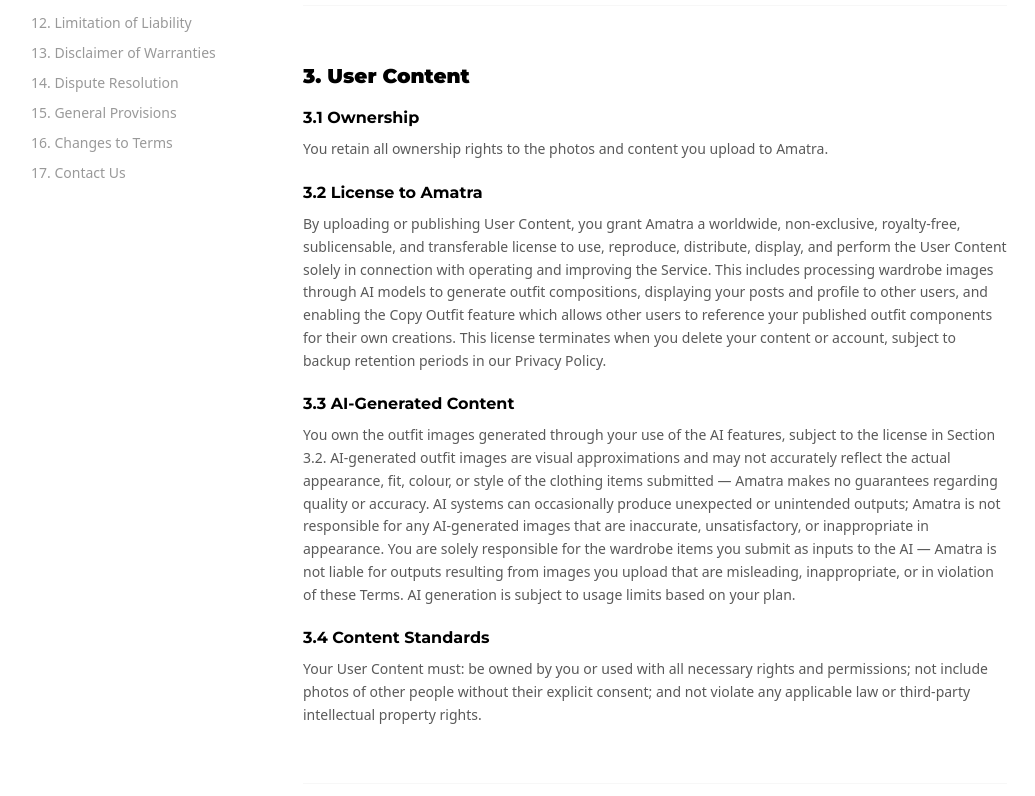
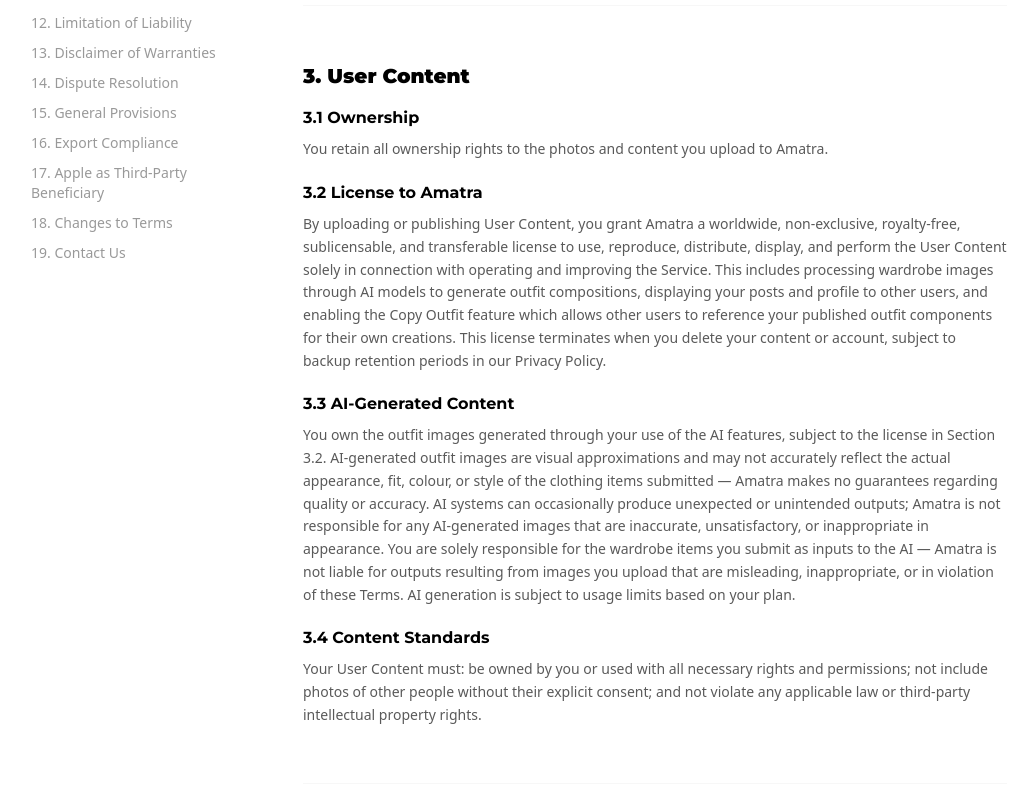
Before and after one commit to NIXBLACK11/amatra_landing_page, a Next.js app: page /terms-of-service in a window 1280 px wide. Shown: the part 884-1680 px from the top of the page, without its empty margins (121-1156 px from the left). Built offline with nearby package versions, Linux system fonts and the light colour scheme.

Commit message:
update legal pages for App Store compliance

```diff
--- a/src/app/privacy-policy/page.tsx
+++ b/src/app/privacy-policy/page.tsx
@@ -29,10 +29,6 @@
       {
         title: "1.5 Website Data",
         content: "When you visit our website, we may collect standard server logs including your IP address, browser type, referring URL, and pages visited. We do not currently use third-party analytics or advertising trackers on our site.",
-      },
-      {
-        title: "1.6 Location Information",
-        content: "We request your approximate location (country or region level) solely to route your connection to the nearest server, ensuring faster AI outfit generation. For example, a user located in Europe will be directed to a European server endpoint, while a user in Asia will be connected to an Asia-Pacific endpoint — reducing latency and improving generation speed for both. Your location is never stored, never associated with your account, and never used for advertising or profiling — it is discarded immediately after the server is selected. You may deny this permission at any time via device Settings; the app will fall back to our default European server and all features will continue to function normally.",
       },
     ],
   },
--- a/src/app/terms-of-service/page.tsx
+++ b/src/app/terms-of-service/page.tsx
@@ -142,13 +142,23 @@
     ],
   },
   {
+    id: "export",
+    title: "16. Export Compliance",
+    content: "You may not use or export the App except as authorised by the laws of the United States and the jurisdiction in which you obtained it. In particular, the App may not be exported or re-exported (a) into any country subject to a U.S. government embargo, or (b) to anyone on the U.S. Treasury Department's Specially Designated Nationals List or the U.S. Department of Commerce Denied Persons List or Entity List. By using the App, you represent and warrant that you are not located in any such country and are not on any such list. You also agree not to use the App for any purpose prohibited by United States law, including the development, design, manufacture, or production of nuclear, missile, or chemical or biological weapons.",
+  },
+  {
+    id: "apple-beneficiary",
+    title: "17. Apple as Third-Party Beneficiary",
+    content: "You acknowledge and agree that Apple Inc. and its subsidiaries are third-party beneficiaries of these Terms and have the right to enforce them against you. Apple is not a party to these Terms and is not responsible for the App or its content. Apple has no obligation to provide maintenance or support for the App. In the event of any failure of the App to conform to any applicable warranty, you may notify Apple and Apple will refund the purchase price (if any) to you; to the maximum extent permitted by law, Apple has no other warranty obligation with respect to the App. Apple is not responsible for addressing any claims by you or any third party relating to the App or your use of it, including product liability claims, consumer protection claims, intellectual property infringement claims, or any claim that the App fails to conform to any applicable legal or regulatory requirement.",
+  },
+  {
     id: "changes",
-    title: "16. Changes to Terms",
+    title: "18. Changes to Terms",
     content: "We reserve the right to modify these Terms at any time. For material changes, we will provide at least 14 days' notice through the App or by email before the new Terms take effect. Continued use of the Service after the effective date of revised Terms constitutes your acceptance of the changes.",
   },
   {
     id: "contact",
-    title: "17. Contact Us",
+    title: "19. Contact Us",
     content: "If you have any questions about these Terms, please contact us at admin@amatra.co. We aim to respond to all inquiries within 30 days.",
   },
 ];
```
